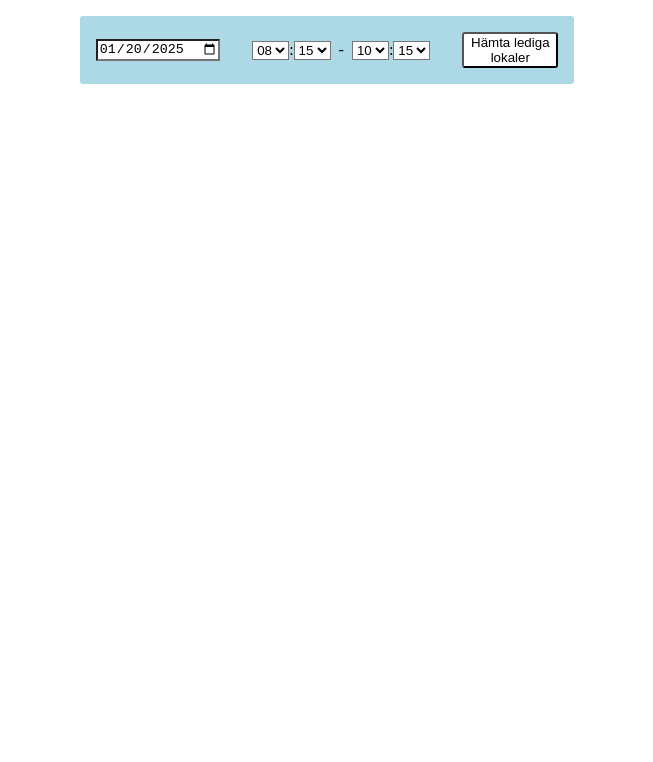
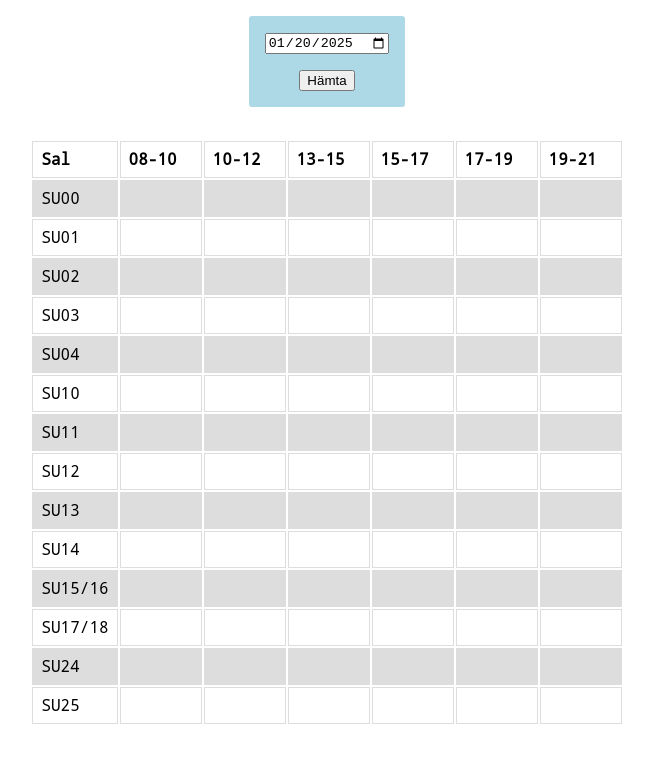
Before and after one commit to sakerattminnas/room-bookings, a Gatsby site: page / in a window 1280 px wide. Shown: the whole page, without its empty margins (313-966 px from the left). Built offline with nearby package versions, Linux system fonts and the light colour scheme; Gatsby itself is replaced by a stand-in of ours; no server answers.

Commit message:
not pretty but tentatively functional

```diff
--- a/jest-preprocess.js
+++ /dev/null
@@ -1,5 +0,0 @@
-const babelOptions = {
-    presets: ["babel-preset-gatsby", "@babel/preset-typescript"],
-  }
-
-  module.exports = require("babel-jest").default.createTransformer(babelOptions)
--- a/src/index.css
+++ b/src/index.css
@@ -1,59 +1,87 @@
+body {
+    font-family: "Noto Mono", monospace;
+}
+
+.hidden {
+    display: none;
+}
+
 .input {
-    display: flex;
-    flex-direction: row;
-    align-items: center;
-    justify-content: center;
-    flex-wrap: wrap;
+    display: grid;
+    row-gap: 1em;
     background-color: lightblue;
     border-radius: 3px;
     width: fit-content;
+    padding: 1em;
     margin: auto;
+    justify-items: center;
 }
 
-.between-times {
-    padding: 0 0.5em 0 0.5em;
+#checkboxes {
+    display: grid;
+    grid-template-columns: 1fr 3fr;
+    width: fit-content;
 }
 
-.input-item > input {
+table {
+    margin: 2em auto 0 auto;
+}
+
+td, th {
+    border: 1px solid #dddddd;
+    text-align: left;
+    padding: 8px;
+    width: 4em;
+}
+
+tr:nth-child(even) {
+    background-color: #dddddd;
+}
+
+/* .between-times {
+    padding: 0 0.5em 0 0.5em;
+} */
+
+/* .input-item > input {
     width: fit-content;
     height: fit-content;
-}
+} */
 
-.input-item {
+/* .input-item {
     padding: 1em;
     row-gap: 0.2em;
-}
+} */
 
-button {
+/* button {
     padding-left: 0.5em;
     padding-right: 0.5em;
     background-color: white;
     border-radius: 3px;
-}
+} */
 
-button:hover {
+/* button:hover {
     cursor: pointer;
-}
+} */
 
 @media (max-width: 600px) {
-    input, select, button, .between-time, .between-times {
+    label, input, select, button, .between-time, .between-times {
         font-size: x-large;
     }
 }
 
-input, select {
+/* input, select {
     background-color: white;
-}
+} */
 
-#info {
+/* #info {
     display: hidden;
-}
+} */
 
-p {
+/* p {
     padding-left: 1em;
     padding-right: 1em;
-}
+} */
 
-p#info {
+/* p#info {
     text-align: center;
-}
+} */
--- a/src/pages/index.tsx
+++ b/src/pages/index.tsx
@@ -9,7 +9,6 @@ import "../index.css";
 
   A-huset
   B-huset
-  C-huset
   Fysikhuset
   Key-huset
 
@@ -21,154 +20,384 @@ import "../index.css";
 
 const IndexPage: React.FC<PageProps> = () => {
   const [responseData, setResponseData] = React.useState("");
-  const [startTime, setStartTime] = React.useState("");
-  const [endTime, setEndTime] = React.useState("");
-  let calendarInfo: icalEvent[] = new Array<icalEvent>();
+  // const [startTime, setStartTime] = React.useState("");
+  // const [endTime, setEndTime] = React.useState("");
+  // let calendarInfo: icalEvent[] = new Array<icalEvent>();
 
-  React.useEffect(() => {
-    fetch(URL).then((response) => {
-      let charsReceived = 0;
-      let result: string;
-      const reader = response.body ? response.body.getReader() : undefined;
-      reader?.read().then(function processResponseBody({ done, value }) {
-        if (done) {
-          console.log("Stream complete");
-          // setResponseData(result);
-          calendarInfo = icalToJSON(result);
-          return calendarInfo;
+  // React.useEffect(() => {
+  //   fetch(URL).then((response) => {
+  //     let charsReceived = 0;
+  //     let result: string;
+  //     const reader = response.body ? response.body.getReader() : undefined;
+  //     reader?.read().then(function processResponseBody({ value, done }) {
+  //       if (done) {
+  //         console.log("Stream complete");
+  //         calendarInfo = eventsAtDate(new DateTime(today()), icalToJSON(result));
+  //         setResponseData(calendarInfo.toString());
+  //         return calendarInfo;
+  //       }
+  //       charsReceived += value.length;
+  //       result += new TextDecoder().decode(value);
+
+  //       return reader.read().then(processResponseBody);
+  //     });
+  //   });
+  // }, []);
+
+  async function getIcal(): Promise<string> {
+    return fetch(URL)
+    .then((response) => response.body)
+    .then((rb) => {
+    if (!rb) {
+      return
+    }
+    const reader = rb.getReader();
+
+    return new ReadableStream({
+      start(controller) {
+        // The following function handles each data chunk
+        function push() {
+          // "done" is a Boolean and value a "Uint8Array"
+          reader.read().then(({ done, value }) => {
+            // If there is no more data to read
+            if (done) {
+              // console.log("done", done);
+              controller.close();
+              return;
+            }
+            // Get the data and send it to the browser via the controller
+            controller.enqueue(value);
+            // Check chunks by logging to the console
+            // console.log(done, value);
+            push();
+          });
         }
-        charsReceived += value.length;
-        result += new TextDecoder().decode(value);
 
-        return reader.read().then(processResponseBody);
-      });
+        push();
+      },
     });
-  }, []);
+  })
+  .then((stream) =>
+    // Respond with our stream
+    new Response(stream, { headers: { "Content-Type": "text/html" } }).text(),
+  )
+  .then((result) => {
+    // Do things with result
+    return result;
+  });
+  }
+
+  function getInputDate(): DateTime {
+    const dateInput = document.getElementById("date");
+    if (!dateInput || !(dateInput instanceof HTMLInputElement)) {
+      return new DateTime(today());
+    }
+    return new DateTime(dateInput.value);
+  }
+
+  function handleRoomVisibility() {
+    const cbs = document.getElementById("checkboxes");
+    if (cbs) {
+      const checkboxes = Array.from(cbs.children).filter(elem => elem instanceof HTMLInputElement);
+      // console.log("checkboxes", checkboxes);
+      checkboxes.forEach(elem => {
+        const rooms = document.getElementsByClassName(elem.name);
+        if (elem.checked) {
+          // console.log("checkbox checked", elem.name);
+          Array.from(rooms).forEach(elem => {
+            if (elem.classList.contains("hidden")) {
+              elem.classList.remove("hidden");
+            }
+          });
+        } else {
+          // console.log("checkbox unchecked", elem.name);
+          Array.from(rooms).forEach(elem => {
+            elem.classList.add("hidden");
+          });
+
+        }
+      })
+    }
+  }
+
+  function getTimeSlotIndex(startHour: number, endHour: number): number[] {
+    let result = new Set<number>();
+    switch (startHour) {
+      case 8:
+      case 9:
+        result.add(8);
+        break;
+
+      case 10:
+      case 11:
+        result.add(10);
+        break;
+
+      case 13:
+      case 14:
+        result.add(13);
+        break;
+
+      case 15:
+      case 16:
+        result.add(15);
+        break;
+
+      case 17:
+      case 18:
+        result.add(17);
+        break;
+
+      case 19:
+      case 20:
+        result.add(19);
+        break;
+
+      default:
+        break;
+    }
+    switch (endHour) {
+      case 11:
+        result.add(10);
+        break;
+
+      case 14:
+        result.add(13);
+        break;
+
+      case 16:
+        result.add(15);
+        break;
+
+      case 18:
+        result.add(17);
+        break;
+
+      case 20:
+        result.add(19);
+        break;
+
+      default:
+        break;
+    }
+    return Array.from(result).map(val => {
+      if (val % 2) {
+        return (val - 1)/2 - 3;
+      } else {
+        return val/2 - 3;
+      }
+    });
+  }
+
+  function pickCourseCode(courses: Array<string>): string {
+    const cs = courses.join("/");
+    const tekfak = cs.match(new RegExp("T[A-Z]{3}[0-9]{2}"));
+    if (tekfak) {
+      return tekfak[0];
+    }
+    return cs.split("/")[0];
+  }
 
   function handleSubmit() {
-    const date = document.getElementById("date");
-    const infoParagraph = document.getElementById("info");
-    const startTimeHour = document.getElementById("start-time-hour");
-    const startTimeMinute = document.getElementById("start-time-minute");
-    const endTimeHour = document.getElementById("end-time-hour");
-    const endTimeMinute = document.getElementById("end-time-minute");
-    if (
-      infoParagraph instanceof HTMLParagraphElement &&
-      date instanceof HTMLInputElement &&
-      startTimeHour instanceof HTMLSelectElement &&
-      startTimeMinute instanceof HTMLSelectElement &&
-      endTimeHour instanceof HTMLSelectElement &&
-      endTimeMinute instanceof HTMLSelectElement
-    ) {
-      if (date.value === "") {
-        infoParagraph.innerText = "Datum saknas!";
-      } else {
-        const day = today() === date.value ? "idag" : `den ${date.value}`;
-        infoParagraph.innerText =
-          `Visar lediga lokaler ${day} från ` +
-          `${startTimeHour.value}:${startTimeMinute.value} - ` +
-          `${endTimeHour.value}:${endTimeMinute.value}`;
-      }
-      const roomDiv = document.getElementById("rooms");
-      if (roomDiv instanceof HTMLDivElement && calendarInfo.length > 0) {
-        console.log(date.value);
-        const events = eventsAtDate(new DateTime(date.value), calendarInfo);
-        let rooms = getRoomsBookedAt(events);
-        console.log(rooms);
-      } else {
-        infoParagraph.innerText = "Något gick fel, försök igen.";
-      }
+    handleRoomVisibility();
+
+    const div = document.getElementById("rooms");
+    const subdiv = document.getElementById("subdiv");
+    if (div && subdiv) {
+      getIcal().then(s => {
+        let events = eventsAtDate(getInputDate(), icalToJSON(s));
+        events.forEach(event => {
+          const timeSlots = getTimeSlotIndex(event.start.getHours(), event.end.getHours());
+          event.location.forEach(loc => {
+            const cells = document.querySelector("." + loc)?.children;
+            if (cells) {
+              Array.from(cells).forEach((cell, index) => {
+                if (timeSlots.includes(index)) {
+                  cell.innerHTML = pickCourseCode(event.courses);
+                }
+              });
+            }
+        });
+
+        })
+        div.appendChild(subdiv);
+      });
     }
   }
 
   return (
     <main>
       <p id="info"> </p>
-      <div className="input">
+      <div id="inputbox" className="input">
         <div className="input-item">
           <input id="date" type="date" defaultValue={today()}></input>
         </div>
-        <div className="input-item">
-          <select id="start-time-hour" defaultValue={"8"}>
-            <option value="0">00</option>
-            <option value="1">01</option>
-            <option value="2">02</option>
-            <option value="3">03</option>
-            <option value="4">04</option>
-            <option value="5">05</option>
-            <option value="6">06</option>
-            <option value="7">07</option>
-            <option value="8">08</option>
-            <option value="9">09</option>
-            <option value="10">10</option>
-            <option value="11">11</option>
-            <option value="12">12</option>
-            <option value="13">13</option>
-            <option value="14">14</option>
-            <option value="15">15</option>
-            <option value="16">16</option>
-            <option value="17">17</option>
-            <option value="18">18</option>
-            <option value="19">19</option>
-            <option value="20">20</option>
-            <option value="21">21</option>
-            <option value="22">22</option>
-            <option value="23">23</option>
-          </select>
-          <span className="between-time">:</span>
-          <select id="start-time-minute" defaultValue={"15"}>
-            <option value="0">00</option>
-            <option value="15">15</option>
-            <option value="30">30</option>
-            <option value="45">45</option>
-          </select>
-          <span className="between-times">-</span>
-          <select id="end-time-hour" defaultValue={"10"}>
-            <option value="0">00</option>
-            <option value="1">01</option>
-            <option value="2">02</option>
-            <option value="3">03</option>
-            <option value="4">04</option>
-            <option value="5">05</option>
-            <option value="6">06</option>
-            <option value="7">07</option>
-            <option value="8">08</option>
-            <option value="9">09</option>
-            <option value="10">10</option>
-            <option value="11">11</option>
-            <option value="12">12</option>
-            <option value="13">13</option>
-            <option value="14">14</option>
-            <option value="15">15</option>
-            <option value="16">16</option>
-            <option value="17">17</option>
-            <option value="18">18</option>
-            <option value="19">19</option>
-            <option value="20">20</option>
-            <option value="21">21</option>
-            <option value="22">22</option>
-            <option value="23">23</option>
-          </select>
-          <span className="between-time">:</span>
-          <select id="end-time-minute" defaultValue={"15"}>
-            <option value="0">00</option>
-            <option value="15">15</option>
-            <option value="30">30</option>
-            <option value="45">45</option>
-          </select>
-        </div>
+
+        {/* <div id="checkboxes">
+          <input name="a" type="checkbox"></input>
+          <label htmlFor="a">A-huset</label>
+          <input name="b" type="checkbox" defaultChecked></input>
+          <label htmlFor="b">B-huset</label>
+        </div> */}
 
         <div className="input-item">
-          <button id="fetch-button" onClick={handleSubmit}>
-            Hämta lediga<br></br>lokaler
-          </button>
+          <button id="fetch-button" onClick={handleSubmit}>Hämta</button>
         </div>
       </div>
-      <div id="rooms"></div>
+
+      <div id="rooms">
+        <div id="subdiv"></div>
+        <table id="timetable">
+          <tr>
+            <th>Sal</th>
+            <th id="8">08-10</th>
+            <th id="10">10-12</th>
+            <th id="13">13-15</th>
+            <th id="15">15-17</th>
+            <th id="17">17-19</th>
+            <th id="19">19-21</th>
+          </tr>
+          <tr className="b SU00">
+            <td>SU00</td>
+            <td></td>
+            <td></td>
+            <td></td>
+            <td></td>
+            <td></td>
+            <td></td>
+          </tr>
+          <tr className="b SU01">
+            <td>SU01</td>
+            <td></td>
+            <td></td>
+            <td></td>
+            <td></td>
+            <td></td>
+            <td></td>
+          </tr>
+          <tr className="b SU02">
+            <td>SU02</td>
+            <td></td>
+            <td></td>
+            <td></td>
+            <td></td>
+            <td></td>
+            <td></td>
+          </tr>
+          <tr className="b SU03">
+            <td>SU03</td>
+            <td></td>
+            <td></td>
+            <td></td>
+            <td></td>
+            <td></td>
+            <td></td>
+          </tr>
+          <tr className="b SU04">
+            <td>SU04</td>
+            <td></td>
+            <td></td>
+            <td></td>
+            <td></td>
+            <td></td>
+            <td></td>
+          </tr>
+          <tr className="b SU10">
+            <td>SU10</td>
+            <td></td>
+            <td></td>
+            <td></td>
+            <td></td>
+            <td></td>
+            <td></td>
+          </tr>
+          <tr className="b SU11">
+            <td>SU11</td>
+            <td></td>
+            <td></td>
+            <td></td>
+            <td></td>
+            <td></td>
+            <td></td>
+          </tr>
+          <tr className="b SU12">
+            <td>SU12</td>
+            <td></td>
+            <td></td>
+            <td></td>
+            <td></td>
+            <td></td>
+            <td></td>
+          </tr>
+          <tr className="b SU13">
+            <td>SU13</td>
+            <td></td>
+            <td></td>
+            <td></td>
+            <td></td>
+            <td></td>
+            <td></td>
+          </tr>
+          <tr className="b SU14">
+            <td>SU14</td>
+            <td></td>
+            <td></td>
+            <td></td>
+            <td></td>
+            <td></td>
+            <td></td>
+          </tr>
+          <tr className="b SU15">
+            <td>SU15/16</td>
+            <td></td>
+            <td></td>
+            <td></td>
+            <td></td>
+            <td></td>
+            <td></td>
+          </tr>
+          <tr className="b SU17">
+            <td>SU17/18</td>
+            <td></td>
+            <td></td>
+            <td></td>
+            <td></td>
+            <td></td>
+            <td></td>
+          </tr>
+          <tr className="b SU24">
+            <td>SU24</td>
+            <td></td>
+            <td></td>
+            <td></td>
+            <td></td>
+            <td></td>
+            <td></td>
+          </tr>
+          <tr className="b SU25">
+            <td>SU25</td>
+            <td></td>
+            <td></td>
+            <td></td>
+            <td></td>
+            <td></td>
+            <td></td>
+          </tr>
+          {/* <tr className="a Valhall">
+            <td>Valhall</td>
+            <td></td>
+            <td></td>
+            <td></td>
+            <td></td>
+            <td></td>
+            <td></td>
+          </tr> */}
+        </table>
+      </div>
     </main>
   );
 };
 
 export default IndexPage;
 
-export const Head: HeadFC = () => <title>Home Page</title>;
+export const Head: HeadFC = () => <title>Bokade salar</title>;
--- a/src/scripts/date.ts
+++ b/src/scripts/date.ts
@@ -61,14 +61,10 @@ export class DateTime extends Date {
   }
 
   beforeDateTime(other: DateTime, compareSeconds: boolean = false): boolean {
-    if (
-      this.sameDateTimeAs(other, compareSeconds) ||
-      this.afterDate(other) ||
-      this.afterTime(other, compareSeconds)
-    ) {
-      return false;
-    }
-    return true;
+    return (
+      !this.sameDateTimeAs(other, compareSeconds) &&
+      !this.afterDate(other)
+    )
   }
 
   afterDateTime(other: DateTime, compareSeconds: boolean = false): boolean {
--- a/src/scripts/ical.ts
+++ b/src/scripts/ical.ts
@@ -4,9 +4,21 @@ export interface icalEvent {
   start: DateTime;
   end: DateTime;
   summary: string;
-  location: Array<string>;
+  location: Array<Room>;
   description: string;
+  courses: string[];
 }
+
+export interface roomEvent {
+  room: string;
+  duration: Duration;
+  course: string;
+}
+
+const rooms = ["SU00", "SU01", "SU02", "SU03", "SU04", "SU10", "SU11", "SU12", "SU13", "SU14", "SU15", "SU17", "SU24", "SU25", "Valhall"] as const;
+type Room = (typeof rooms)[number];
+
+const isRoom = (x: any): x is Room => rooms.includes(x);
 
 export function eventsAtDate(date: DateTime, icalEvents: icalEvent[]): icalEvent[] {
   const events = new Array<icalEvent>();
@@ -36,14 +48,14 @@ export function getRoomsBookedAt(events: icalEvent[]): Map<string, Set<Duration>
   return result;
 }
 
-export function getRoomsNotBookedAt(events: icalEvent[]): Map<string, Set<Duration>> {
-  const roomsBookedAt = getRoomsBookedAt(events)
-  let result = new Map<string, Set<Duration>>();
-  roomsBookedAt.forEach((room) => {
+// export function getRoomsNotBookedAt(events: icalEvent[]): Map<string, Set<Duration>> {
+//   const roomsBookedAt = getRoomsBookedAt(events)
+//   let result = new Map<string, Set<Duration>>();
+//   roomsBookedAt.forEach((room) => {
 
-  });
-  return result;
-}
+//   });
+//   return result;
+// }
 
 // function eventsAtTime(date: DateTime, icalEvents: icalEvent[]): icalEvent[] {
 //     const events = new Array<icalEvent>;
@@ -116,12 +128,21 @@ function stringToEvent(icalEventString: string): icalEvent | null {
   }
 
   let summ = "";
+  let courses = new Set<string>();
   if (summary !== null) {
     summ = summary[1];
     summ = summ.replaceAll("\\n", "\n");
+    summ = summ.replaceAll("\\", "");
+
+    summ.matchAll(
+      new RegExp("(T[A-Z]{3}[0-9]{2}|[0-9]{2}[A-Z0-9]{4})", "g")
+    ).toArray().forEach(val => val.forEach(entry => {
+        courses.add(entry)
+      }
+    ));
   }
 
-  let rooms = new Array<string>();
+  let rooms = new Set<Room>();
   if (locationMatch !== null) {
     let locString = locationMatch[1] + ";";
     locString = locString.replaceAll("\\n", ";");
@@ -132,7 +153,9 @@ function stringToEvent(icalEventString: string): icalEvent | null {
     let value = locStringMatch.next();
     while (!value.done) {
       let room = value.value[1];
-      rooms.push(room);
+      if (isRoom(room)) {
+        rooms.add(room);
+      }
       value = locStringMatch.next();
     }
   }
@@ -141,8 +164,9 @@ function stringToEvent(icalEventString: string): icalEvent | null {
     start: parseDate(start[1]),
     end: parseDate(end[1]),
     summary: summ,
-    location: rooms,
+    location: Array.from(rooms),
     description: desc,
+    courses: Array.from(courses),
   };
 }
 
@@ -168,6 +192,9 @@ export function icalToJSON(ical: string): Array<icalEvent> {
 }
 
 export const URL =
+  // "https://cloud.timeedit.net/liu/web/schema/ri6mQXYl64ZZ0bQvyl0ZZZq5ylYc" +
+  // "15uQ087QQ99QyY7ol5Z8oQ5m50ZWajdyWRpnW95W6X9aZ5LQ0%C3%A4mSaLvn9c8ywX35U" +
+  // "WodhcQn0265.ics";
   "https://cloud.timeedit.net/liu/web/schema/ri679Q93Y09Z55Q5X0870609y6Z8509" +
   "XX480949Q5777978X6864XXX674426894995X6X273577113136669779XX92054515X36156" +
   "634439147X1456180457X47787011XX45X665X674371WX6X5159457X74491405Y5X3XX435" +
```
Also changed, not shown: jest.config.js (deleted, +0 -25 lines), package.json (+25 -14 lines), 1 other file.
